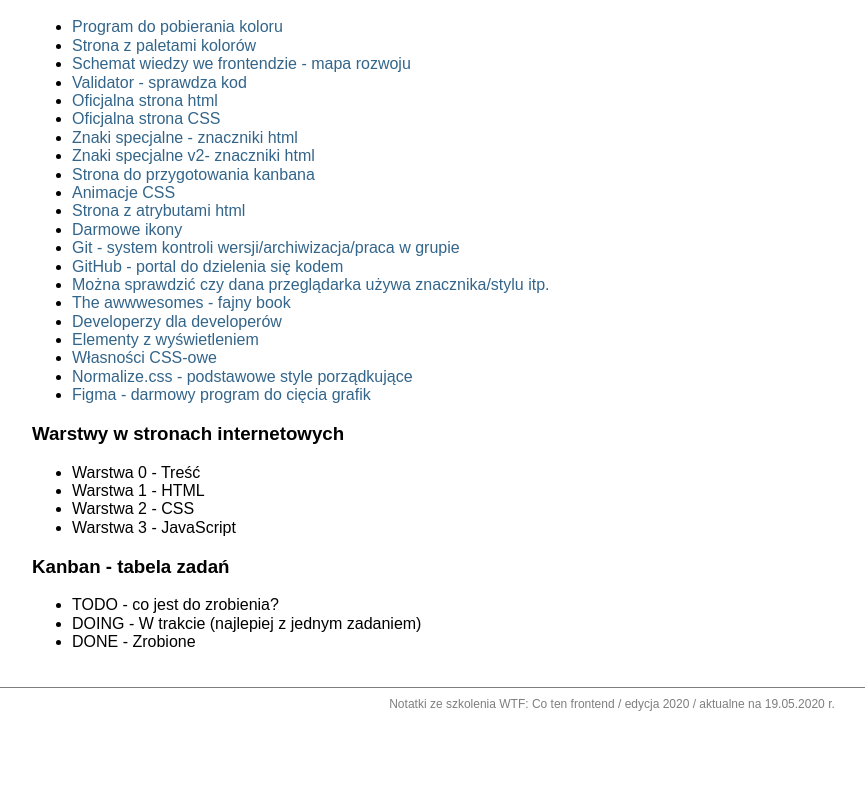
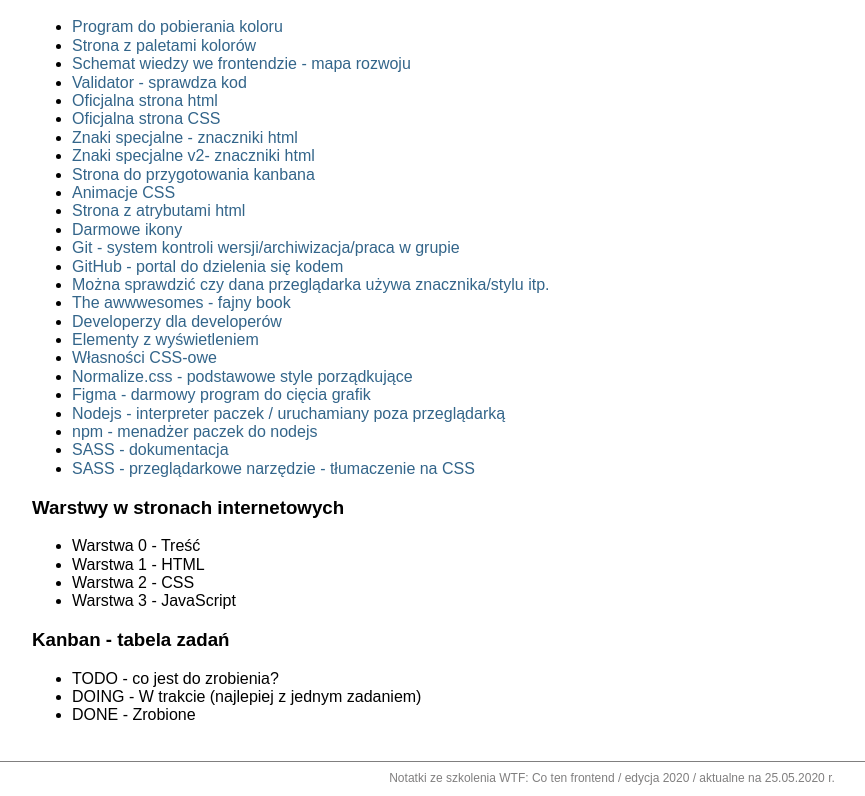
Before and after one commit to martynakurylowicz/homepage, a plain HTML site: page index.html in a window 1280 px wide. Shown: the part 521-1317 px from the top of the page, without its empty margins (28-893 px from the left). Before the commit the page ends 1243 px from the top, so only its background shows below. Drawn offline with Linux system fonts and the light colour scheme.

Commit message:
information week 7

```diff
--- a/index.html
+++ b/index.html
@@ -219,6 +219,39 @@
                   >Figma - darmowy program do cięcia grafik</a
                 >
               </li>
+              <li class="notes-list__item">
+                <a
+                  class="notes-list__link"
+                  href="https://nodejs.org"
+                  target="_blank"
+                  >Nodejs - interpreter paczek / uruchamiany poza
+                  przeglądarką</a
+                >
+              </li>
+              <li class="notes-list__item">
+                <a
+                  class="notes-list__link"
+                  href="https://www.npmjs.com/"
+                  target="_blank"
+                  >npm - menadżer paczek do nodejs </a
+                >
+              </li>
+              <li class="notes-list__item">
+                <a
+                  class="notes-list__link"
+                  href="https://sass-lang.com/documentation"
+                  target="_blank"
+                  >SASS - dokumentacja</a
+                >
+              </li>
+              <li class="notes-list__item">
+                <a
+                  class="notes-list__link"
+                  href="https://www.sassmeister.com/"
+                  target="_blank"
+                  >SASS - przeglądarkowe narzędzie - tłumaczenie na CSS </a
+                >
+              </li>
             </ul>
             <h3 class="notes__h3">Warstwy w stronach internetowych</h3>
             <ul class="notes-list">
@@ -242,7 +275,7 @@
     <footer class="footer">
       <p class="footer__paragraph">
         Notatki ze szkolenia WTF: Co ten frontend / edycja 2020 / aktualne na
-        19.05.2020 r.
+        25.05.2020 r.
       </p>
     </footer>
     <script src="main.js"></script>
```
Also changed, not shown: nauka-css.html (+23 -0 lines), nauka-terminal.html (+25 -0 lines).
